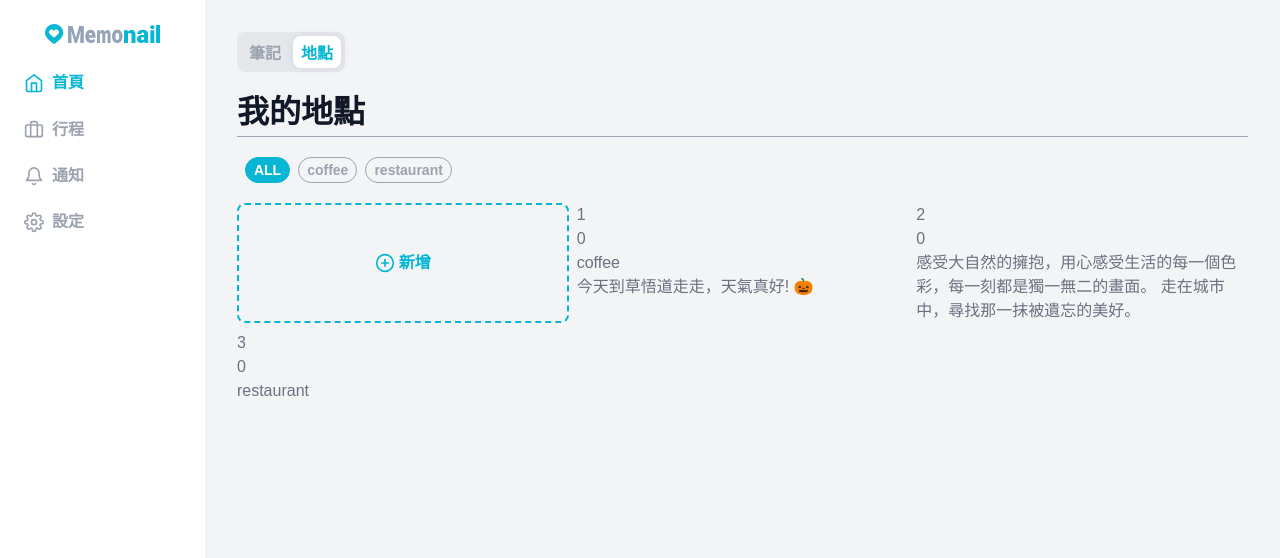
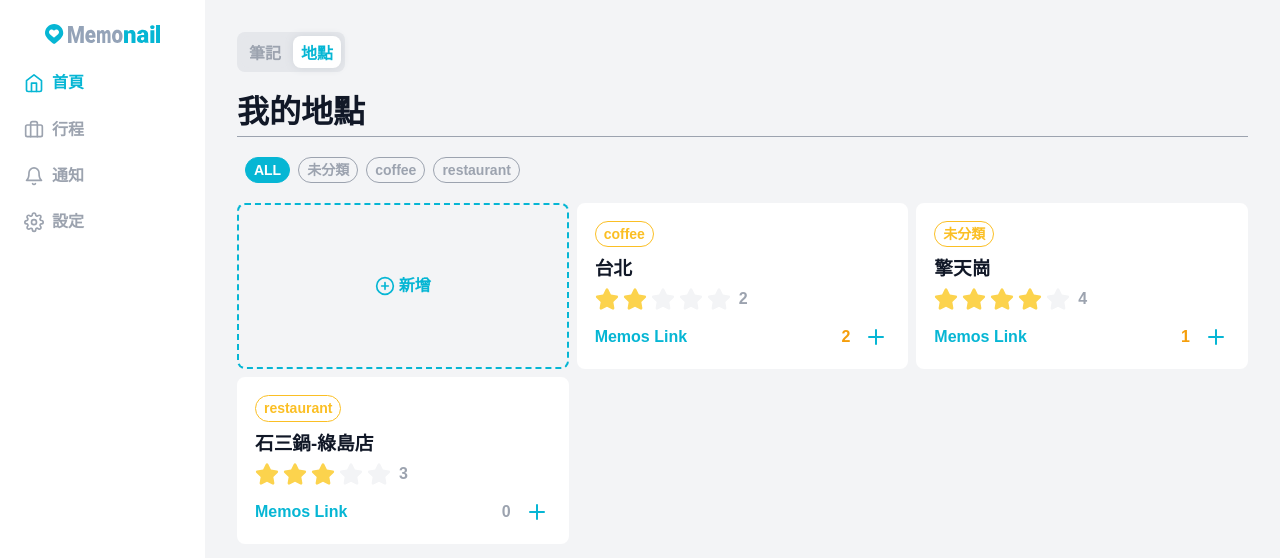
Before and after one commit to miyenChen/memonail, a React (Vite) app: page /home in a window 1280 px wide. Both pictures are taken after a click on the button "地點". Shown: the top 558 px of the page. Built offline with nearby package versions, Linux system fonts and the light colour scheme.

Commit message:
feat: Add Rating component, setting locations state with Redux

```diff
--- a/src/features/map/AddLocation.jsx
+++ /dev/null
@@ -1,4 +0,0 @@
-function AddLocation() {
-    return <div>添加地點</div>;
-}
-export default AddLocation;
--- a/src/features/map/LocationList.jsx
+++ b/src/features/map/LocationList.jsx
@@ -19,7 +19,7 @@ function LocationList() {
             : locations.filter((location) => location.tags.includes(selected));
 
     function handleAddLocation() {
-        navigate('/map/location', { replace: true });
+        navigate('/map/location');
     }
     return (
         <>
--- a/src/features/map/LocationListCard.jsx
+++ b/src/features/map/LocationListCard.jsx
@@ -1,24 +1,105 @@
+import { useState, useEffect } from 'react';
 import { useSelector } from 'react-redux';
+import styled from 'styled-components';
+import { FiPlus } from 'react-icons/fi';
+import Rating from '../../ui/Rating';
+import TagList from '../../ui/TagList';
+import Tag from '../../ui/tag';
+import Card from '../../ui/Card';
+import IconButton from '../../ui/IconButton';
 
+const StyledCard = styled(Card)`
+    display: flex;
+    flex-direction: column;
+    padding-left: 1rem;
+
+    & h3 {
+        margin-bottom: 0.25rem;
+    }
+`;
+const TagContainer = styled(TagList)`
+    margin: 0.25rem 0 0.5rem;
+    & li {
+        color: var(--color-amber-400);
+        border-color: var(--color-amber-400);
+    }
+`;
+const StyledDisplay = styled.div`
+    display: flex;
+    align-items: center;
+    gap: 0.5rem;
+    font-weight: 700;
+    color: var(--color-cyan-500);
+    margin-top: 0.5rem;
+
+    & p {
+        flex: 1;
+    }
+`;
+const CountedLinks = styled.span`
+    color: ${(props) => (props.$color ? 'var(--color-amber-500)' : 'var(--color-gray-400)')};
+`;
+const LinkedMemosContainer = styled.ul`
+    display: flex;
+    flex-direction: column;
+    gap: 0.5rem;
+
+    & li {
+        list-style: none;
+        border-radius: 0.5rem;
+        border: 1px solid var(--color-border);
+        padding: 0.5rem;
+
+        &:hover {
+            box-shadow: var(--box-shadow);
+        }
+    }
+`;
 function LocationListCard({ location }) {
-    const memos = useSelector((state) => state.memos.memos);
-
     const {
         name = location.name,
         rating = location.rating,
         tags = location.tags,
-        link = location.memosID,
+        links = location.memosID,
     } = location;
+    const memos = useSelector((state) => state.memos.memos);
+    const [linkedMemos, setLinkedMemos] = useState('');
+    const [showMemos, setShowMemos] = useState(false);
 
-    const LinkMemos = link.length > 0 ? memos.filter((memo) => memo.id.includes(link)) : '';
+    useEffect(() => {
+        setLinkedMemos(memos.filter((memo) => links.includes(memo.id)));
+    }, []);
+
+    function handleShowedMemos() {
+        setShowMemos(!showMemos);
+    }
 
     return (
-        <div>
-            <p>{name}</p>
-            <div>{rating}</div>
-            <div>{tags}</div>
-            <div>{LinkMemos && LinkMemos.map((memolink) => memolink.content)}</div>
-        </div>
+        <StyledCard>
+            <TagContainer>
+                {tags.map((tag, index) => (
+                    <Tag key={index}>{tag}</Tag>
+                ))}
+            </TagContainer>
+            <h3>{name}</h3>
+            <div>
+                <Rating defaultRating={rating} />
+            </div>
+            <StyledDisplay onClick={handleShowedMemos}>
+                <p>Memos Link</p>
+                <CountedLinks $color={links.length > 0 ? true : false}>{links.length}</CountedLinks>
+                <IconButton>
+                    <FiPlus />
+                </IconButton>
+            </StyledDisplay>
+            {showMemos ? (
+                <LinkedMemosContainer>
+                    {linkedMemos.map((memolink, index) => (
+                        <li key={index}>{memolink.content}</li>
+                    ))}
+                </LinkedMemosContainer>
+            ) : null}
+        </StyledCard>
     );
 }
 export default LocationListCard;
--- a/src/features/map/locationsSlice.js
+++ b/src/features/map/locationsSlice.js
@@ -1,13 +1,55 @@
 import { createSlice } from '@reduxjs/toolkit';
 
 const demoLoctions = [
-    { id: '123', name: '1', position: [20, 50], rating: 0, tags: ['coffee'], memosID: ['5566'] },
-    { id: '456', name: '2', position: [21, 30], rating: 0, tags: [], memosID: ['123'] },
-    { id: '153', name: '3', position: [65, 24], rating: 0, tags: ['restaurant'], memosID: [] },
+    {
+        id: '123',
+        name: '台北',
+        position: [20, 50],
+        rating: 2,
+        tags: ['coffee'],
+        memosID: ['456', '123'],
+    },
+    {
+        id: '456',
+        name: '擎天崗',
+        position: [21, 30],
+        rating: 4,
+        tags: ['未分類'],
+        memosID: ['123'],
+    },
+    {
+        id: '153',
+        name: '石三鍋-綠島店',
+        position: [65, 24],
+        rating: 3,
+        tags: ['restaurant'],
+        memosID: [],
+    },
 ];
+
+function sortTags(allTags) {
+    allTags.sort((a, b) => {
+        //獲得兩者的第一個字母
+        const aFirstChar = a.charAt(0).toLowerCase();
+        const bFirstChar = b.charAt(0).toLowerCase();
+
+        //用字母的 Unicode 值進行比較
+        if (aFirstChar < bFirstChar) return -1;
+        if (aFirstChar > bFirstChar) return 1;
+
+        //如果第一個字母相同用 localeCompare 比較整個字串，得到 -1 || 1 || 0
+        return a.localeCompare(b);
+    });
+    //將 "未分類" 提出來排到第一個
+    const sortedTags = ['未分類', ...allTags.filter((tag) => tag !== '未分類')];
+
+    return sortedTags;
+}
+
 const allTags = Array.from(new Set(demoLoctions.flatMap((location) => location.tags)));
+const sortedTags = sortTags(allTags);
 
-const initialState = { 'locations': demoLoctions, allTags };
+const initialState = { 'locations': demoLoctions, 'allTags': sortedTags };
 
 export const locationsSlice = createSlice({
     name: 'locations',
--- a/src/features/memo/memosSlice.js
+++ b/src/features/memo/memosSlice.js
@@ -24,7 +24,7 @@ const demoData = [
         dateCreated: '2022/12/31',
         tags: ['ArtisticSoul', 'CreativityUnleashed', 'ArtInspiration', 'coffee'],
         content: '🎨Embracing the beauty of imperfection in every brushstroke🎨',
-        locations: ['Japan'],
+        locations: ['台北'],
         img: [],
     },
     {
--- a/src/pages/Login.jsx
+++ b/src/pages/Login.jsx
@@ -23,7 +23,7 @@ function Login() {
         if (!email || !password) {
             setErrorMsg('請確實填寫所有表格');
         } else {
-            navigate('/home', { replace: true });
+            navigate('/home');
         }
     }
     return (
--- a/src/pages/Register.jsx
+++ b/src/pages/Register.jsx
@@ -63,7 +63,7 @@ function Register() {
         } else if (!isChecked) {
             setErrorMsg('請閱讀服務條款後，勾選以表示同意內容');
         } else {
-            navigate('/home', { replace: true });
+            navigate('/home');
         }
     };
     return (
--- a/src/ui/Card.jsx
+++ b/src/ui/Card.jsx
@@ -1,6 +1,7 @@
 import styled from 'styled-components';
 
-const Card = styled.div`
+const Card = styled.li`
+    list-style: none;
     background-color: var(--color-gray-0);
     border: 2px solid var(--color-gray-0);
     border-radius: 0.5rem;
--- /dev/null
+++ b/src/ui/Rating.jsx
@@ -0,0 +1,89 @@
+import { useState } from 'react';
+import { FaStar } from 'react-icons/fa';
+import styled from 'styled-components';
+
+const StyledRating = styled.div`
+    display: flex;
+    align-items: center;
+    gap: 0.5rem;
+
+    & span:last-child {
+        font-weight: 700;
+        color: var(--color-gray-400);
+    }
+`;
+const StarContainer = styled.div`
+    display: flex;
+    gap: 4px;
+`;
+
+function Rating({ maxRating = 5, size = 24, defaultRating = 0, onSetRating }) {
+    const [rating, setRating] = useState(defaultRating);
+    const [tempRating, setTempRating] = useState(0);
+
+    function handleRating(rating) {
+        setRating(rating);
+        onSetRating(rating);
+    }
+
+    return (
+        <StyledRating>
+            <StarContainer>
+                {
+                    //只有在新增或修改時設定，平時只展示
+                    onSetRating
+                        ? Array.from({ length: maxRating }, (_, i) => (
+                              <Star
+                                  key={i}
+                                  // 當點擊排序值的比目前大或相同於目前有顏色的星星時，return true
+                                  // 滑鼠hover時，顯示hover的值，滑鼠移開時顯示點擊的值
+                                  full={tempRating ? tempRating >= i + 1 : rating >= i + 1}
+                                  onRate={() => handleRating(i + 1)}
+                                  onHoverIn={() => setTempRating(i + 1)}
+                                  onHoverOut={() => setTempRating(0)}
+                                  size={size}
+                              />
+                          ))
+                        : Array.from({ length: maxRating }, (_, i) => (
+                              <Star
+                                  key={i}
+                                  full={tempRating ? tempRating >= i + 1 : rating >= i + 1}
+                                  size={size}
+                              />
+                          ))
+                }
+            </StarContainer>
+            <span>{rating}</span>
+        </StyledRating>
+    );
+}
+
+const StyledStar = styled.span`
+    cursor: 'pointer';
+
+    ${(props) => props.$customer};
+
+    & svg {
+        width: 100%;
+        height: 100%;
+    }
+`;
+
+function Star({ onRate, full, onHoverIn, onHoverOut, size }) {
+    const customerStyled = { width: `${size}px`, height: `${size}px` };
+    return (
+        <StyledStar
+            $customer={customerStyled}
+            onClick={onRate}
+            onMouseEnter={onHoverIn}
+            onMouseLeave={onHoverOut}>
+            {full ? (
+                <FaStar color="var(--color-amber-300)" />
+            ) : (
+                <FaStar color="var(--color-gray-100)" />
+            )}
+        </StyledStar>
+    );
+}
+
+export default Rating;
```
